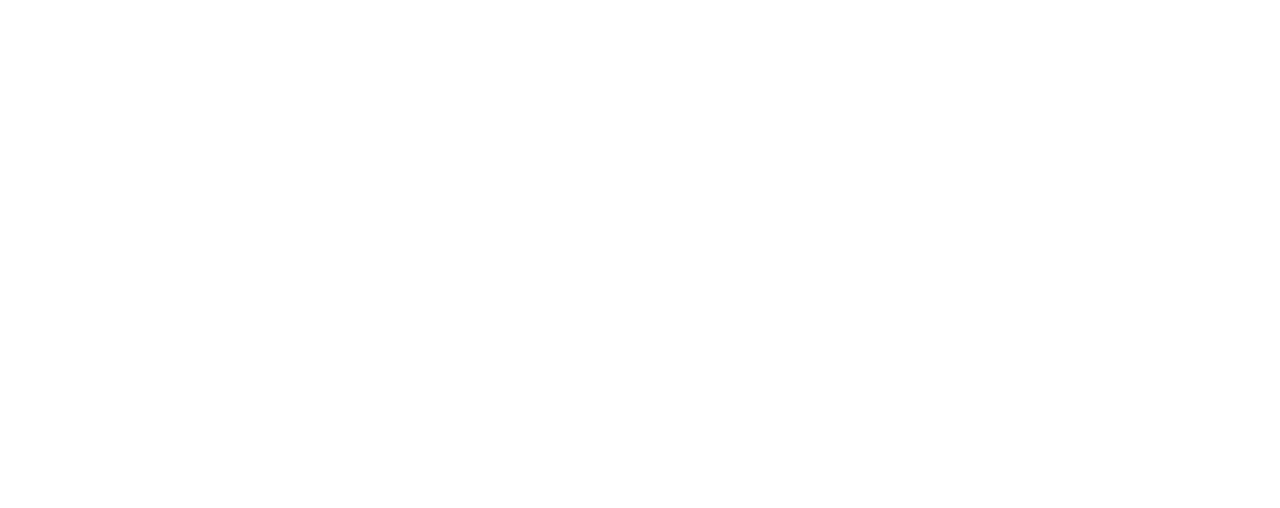
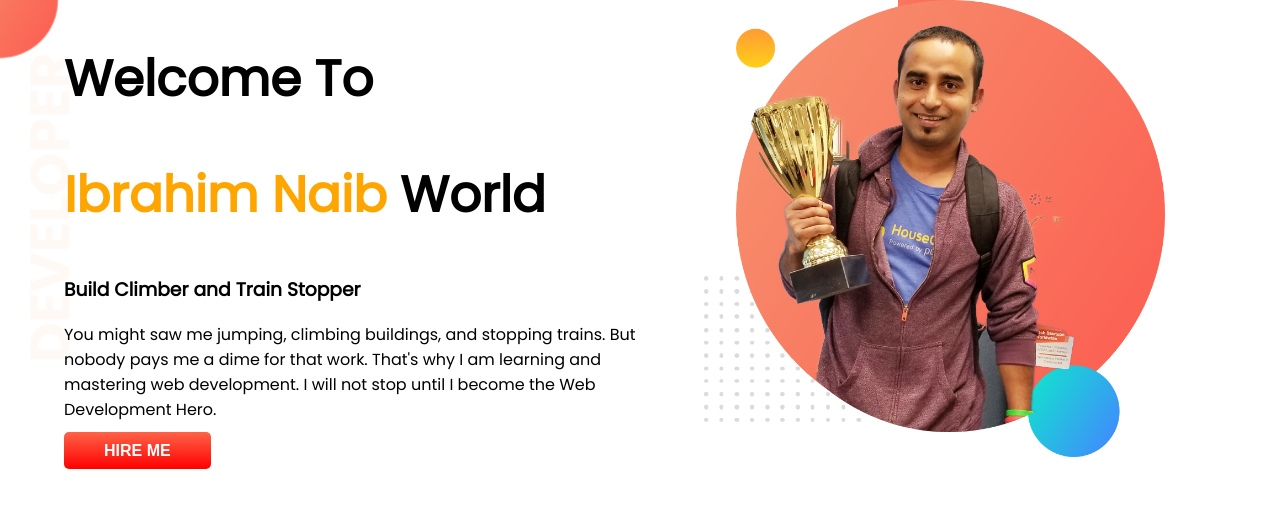
Before and after one commit to ibrahimkhan192/Developer-protfolio, a plain HTML site: page index.html in a window 1280 px wide. Drawn offline with Linux system fonts and the light colour scheme.

Commit message:
added somthing

```diff
--- a/index.html
+++ b/index.html
@@ -5,9 +5,25 @@
  <meta http-equiv="X-UA-Compatible" content="IE=edge">
  <meta name="viewport" content="width=device-width, initial-scale=1.0">
  <title> Gorgious Protfolio made by myself</title>
+ <link rel="preconnect" href="https://fonts.googleapis.com">
+ <link rel="preconnect" href="https://fonts.gstatic.com" crossorigin>
+ <link href="https://fonts.googleapis.com/css2?family=Poppins&display=swap" rel="stylesheet">
  <link rel="stylesheet" href="style.css">
+
 </head>
 <body>
+        <section class="top-banner">
+                <div class="top-part">
+                       <h1> Welcome To</h1>
+                       <h1 class="orange-color"> <span>Ibrahim Naib </span>World</h1>
 
+                       <h3>Build Climber and Train Stopper</h3>
+                        <p>You might saw me jumping, climbing buildings, and stopping trains. But nobody pays me a dime for that work. That's why I am learning and mastering web development. I will not stop until I become the Web Development Hero. </p>
+                        <a target="_blank" class="btn" href="https://www.linkedin.com/in/ibrahimkhannaib/"> HIRE ME</a>
+                 </div>
+                 <div class="top-part">
+                    <img src="./images/jhankar.png" alt="">
+                </div>
+      </section>
 </body>
 </html>
--- a/style.css
+++ b/style.css
@@ -0,0 +1,41 @@
+body{
+ font-family: 'Poppins', sans-serif;
+ margin: 0;
+}
+
+h1{
+ font-size: 50px;
+}
+
+.orange-color span{
+ color: orange;
+}
+
+section{
+ display: flex;
+}
+
+
+.top-part{
+ width: 50%;
+ padding-left: 5%;
+}
+
+.top-part img{
+ width: 80%;
+}
+
+.btn{
+ text-decoration: none;
+ background-image: linear-gradient(tomato, red);
+ padding: 10px 40px;
+ border-radius: 5px;
+ font-weight: 700;
+ font-family:sans-serif;
+ color:white;
+}
+
+.top-banner{
+ background-image: url(./images/top-banner.png);
+ background-repeat: no;
+}
```
Also changed, not shown: 7 other files.
